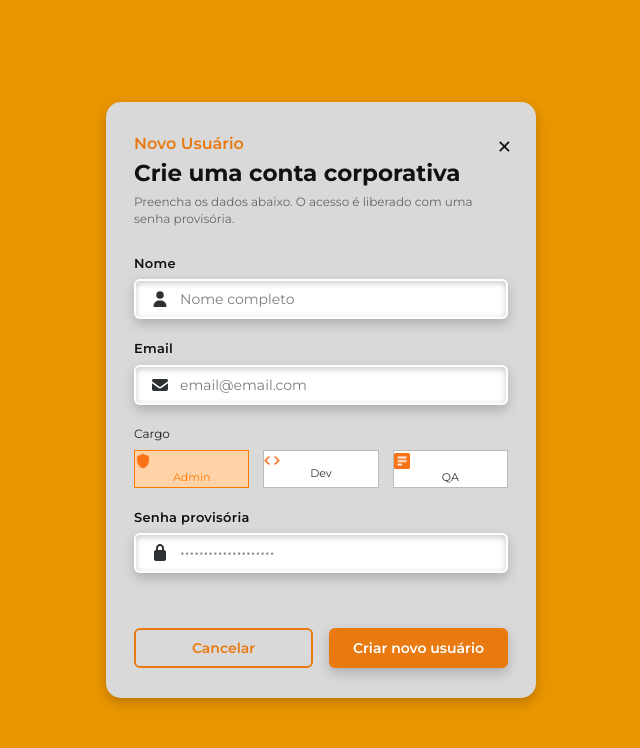
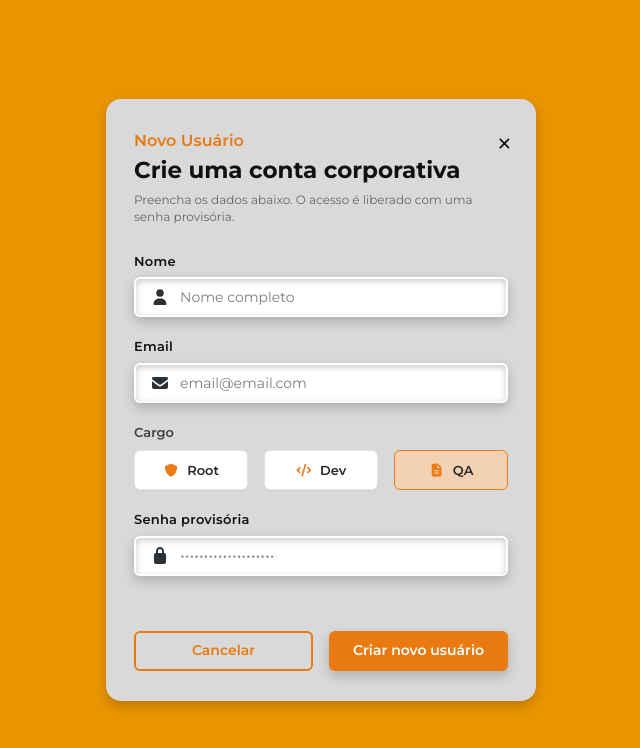
Before and after one commit to Qore-Analitycs/Qore-Analytics---Front-End, a Next.js app: page / in a window 1280 px wide. Shown: the top 748 px of the page, without its empty margins (319-959 px from the left). Built offline with nearby package versions, Linux system fonts and the light colour scheme.

Commit message:
:bug: fix: Adicionando componentes no modal de usuario

```diff
--- a/src/components/usuarioModal/ModalUsuario.tsx
+++ b/src/components/modalUsuario/ModalUsuario.tsx
@@ -2,7 +2,14 @@ import { useState, type FormEvent } from "react";
 import styles from "./ModalUsuario.module.css";
 import Botao from "../botao/botao";
 import Input from "../input/input";
-import { faEnvelope, faLock, faUser } from "@fortawesome/free-solid-svg-icons";
+import {
+  faEnvelope,
+  faLock,
+  faShield,
+  faUser,
+} from "@fortawesome/free-solid-svg-icons";
+import SelecaoCargo from "../selecaoCargo/selecaoCargo";
+import SelecoesCargos from "../selecaoCargo/selecoesCargo";
 
 interface ModalUsuarioProps {
   aberto: boolean;
@@ -68,38 +75,7 @@ export default function ModalUsuario({ aberto, onFechar }: ModalUsuarioProps) {
             placeholder="email@email.com"
           />
 
-          <div className={styles.campo}>
-            <span>Cargo</span>
-
-            <div
-              className={styles.cargos}
-              role="group"
-              aria-label="Selecionar cargo"
-            >
-              {cargos.map((opcao) => (
-                <button
-                  key={opcao.nome}
-                  type="button"
-                  className={
-                    cargoSelecionado === opcao.nome
-                      ? styles.cargoSelecionado
-                      : styles.cargo
-                  }
-                  onClick={() => setCargoSelecionado(opcao.nome)}
-                  aria-pressed={cargoSelecionado === opcao.nome}
-                >
-                  <img
-                    src={opcao.icone}
-                    alt=""
-                    width={16}
-                    height={16}
-                    aria-hidden="true"
-                  />
-                  <span>{opcao.nome}</span>
-                </button>
-              ))}
-            </div>
-          </div>
+           <SelecoesCargos/>
 
           <Input
             className={styles.inputSenha}
--- /dev/null
+++ b/src/components/selecaoCargo/selecaoCargo.module.css
@@ -0,0 +1,95 @@
+.grupoContainer {
+    display: flex;
+    flex-direction: column;
+    gap: 8px;
+    width: 100%;
+}
+
+.label {
+    font-size: 13px;
+    font-weight: 600;
+    color: #3f3f46;
+}
+
+.gridCargos {
+    display: grid;
+    grid-template-columns: repeat(3, 1fr);
+    gap: 16px;
+    width: 100%;
+}
+
+.cargo {
+    display: inline-flex;
+    align-items: center;
+    justify-content: center;
+    gap: 8px;
+    width: 100%;
+    height: 40px;
+    background-color: var(--branco);
+    border-radius: 6px;
+    box-shadow: inset 0px 2px 6px rgba(0, 0, 0, 0.22), var(--sombra);
+    padding: 0 16px;
+    border: 2px solid transparent;
+    border-radius: 6px;
+    font-size: 13px;
+    font-weight: 600;
+    cursor: pointer;
+    transition: all 0.15s ease-in-out;
+    outline: none;
+}
+
+/* Variante padrão (não selecionado - fundo branco com sombra subtil) */
+.branco {
+    background-color: #ffffff;
+    color: #27272a;
+    border: 1px solid #e4e4e7;
+    box-shadow: 0 1px 2px rgba(0, 0, 0, 0.04);
+}
+
+.branco:hover {
+    background-color: #fafafa;
+    border-color: #d4d4d8;
+}
+
+/* Variante laranja explícita */
+.laranja {
+    background-color: #f3d2b3;
+    color: #27272a;
+    border: 1.5px solid #ea7b15;
+}
+
+/* Estado selecionado (idêntico ao botão "QA" na imagem) */
+.selecionado {
+    background-color: #f3d2b3;
+    color: #27272a;
+    border: 1.5px solid #ea7b15;
+    box-shadow: none;
+}
+
+.selecionado:hover {
+    background-color: #efc7a1;
+}
+
+/* Ícone sempre em laranja vibrante (#ea7b15) */
+.icone {
+    display: inline-flex;
+    align-items: center;
+    justify-content: center;
+    color: #ea7b15;
+    font-size: 13px;
+}
+
+.texto {
+    line-height: 1;
+}
+
+/* Tamanho compacto opcional */
+.compacto {
+    height: 34px;
+    padding: 0 12px;
+    font-size: 12px;
+}
+
+.compacto .icone {
+    font-size: 12px;
+}
--- /dev/null
+++ b/src/components/selecaoCargo/selecaoCargo.tsx
@@ -0,0 +1,104 @@
+import React from "react";
+import styles from "./selecaoCargo.module.css";
+import { IconDefinition } from "@fortawesome/fontawesome-svg-core";
+import { FontAwesomeIcon } from "@fortawesome/react-fontawesome";
+
+export type VarianteSelecaoCargo =
+    | "laranja"
+    | "branco"
+    | "orange"
+    | "white";
+
+export type TamanhoSelecaoCargo =
+    | "padrao"
+    | "compacto"
+    | "default"
+    | "compact";
+
+export type SelecaoCargoProps = {
+    text?: string;
+    texto?: string;
+    selected?: boolean;
+    selecionado?: boolean;
+    variant?: VarianteSelecaoCargo;
+    variante?: VarianteSelecaoCargo;
+    size?: TamanhoSelecaoCargo;
+    tamanho?: TamanhoSelecaoCargo;
+    icon?: React.ReactNode | IconDefinition;
+    icone?: React.ReactNode | IconDefinition;
+    onPress?: () => void;
+    onClick?: () => void;
+    className?: string;
+};
+
+const MAPA_VARIANTES: Record<string, string> = {
+    laranja: styles.laranja,
+    orange: styles.laranja,
+    branco: styles.branco,
+    white: styles.branco,
+};
+
+const MAPA_TAMANHOS: Record<string, string> = {
+    padrao: "",
+    default: "",
+    compacto: styles.compacto,
+    compact: styles.compacto,
+};
+
+function isIconDefinition(
+    icone: React.ReactNode | IconDefinition
+): icone is IconDefinition {
+    return (
+        typeof icone === "object" &&
+        icone !== null &&
+        "iconName" in icone &&
+        "prefix" in icone
+    );
+}
+
+export default function SelecaoCargo({
+    text,
+    texto,
+    selected,
+    selecionado,
+    variant = "branco",
+    variante,
+    size = "padrao",
+    tamanho,
+    icon,
+    icone,
+    onPress,
+    onClick,
+    className = "",
+}: SelecaoCargoProps) {
+    const textoFinal = text ?? texto ?? "";
+    const selecionadoFinal = selected ?? selecionado ?? false;
+    const varianteFinal = variante ?? variant;
+    const tamanhoFinal = tamanho ?? size;
+    const iconeFinal = icon ?? icone;
+    const acaoClique = onPress ?? onClick;
+
+    const classeVariante = MAPA_VARIANTES[varianteFinal] || styles.branco;
+    const classeTamanho = MAPA_TAMANHOS[tamanhoFinal] || "";
+    const classeSelecionado = selecionadoFinal ? styles.selecionado : "";
+
+    return (
+        <button
+            type="button"
+            className={`${styles.cargo} ${classeVariante} ${classeTamanho} ${classeSelecionado} ${className}`.trim()}
+            onClick={acaoClique}
+            aria-pressed={selecionadoFinal}
+        >
+            {iconeFinal && (
+                <span className={styles.icone} aria-hidden="true">
+                    {isIconDefinition(iconeFinal) ? (
+                        <FontAwesomeIcon icon={iconeFinal} />
+                    ) : (
+                        iconeFinal
+                    )}
+                </span>
+            )}
+            <span className={styles.texto}>{textoFinal}</span>
+        </button>
+    );
+}
--- /dev/null
+++ b/src/components/selecaoCargo/selecoesCargo.tsx
@@ -0,0 +1,103 @@
+import React, { useState } from "react";
+import styles from "./selecaoCargo.module.css";
+import SelecaoCargo, {
+    SelecaoCargoProps,
+    VarianteSelecaoCargo,
+    TamanhoSelecaoCargo,
+} from "./selecaoCargo";
+
+export { SelecaoCargo };
+export type {
+    SelecaoCargoProps,
+    VarianteSelecaoCargo,
+    TamanhoSelecaoCargo,
+};
+
+export type CargoItem = Omit<
+    SelecaoCargoProps,
+    "selecionado" | "selected" | "onPress" | "onClick"
+> & {
+    id: string;
+};
+
+const CARGOS_PADRAO: CargoItem[] = [
+    {
+        id: "root",
+        texto: "Root",
+        icone: <i className="fa-solid fa-shield" />,
+        variante: "branco",
+    },
+    {
+        id: "dev",
+        texto: "Dev",
+        icone: <i className="fa-solid fa-code" />,
+        variante: "branco",
+    },
+    {
+        id: "qa",
+        texto: "QA",
+        icone: <i className="fa-solid fa-file-lines" />,
+        variante: "branco",
+    },
+];
+
+type SelecoesCargosGroupProps = {
+    label?: string;
+    cargos?: CargoItem[];
+    cargoSelecionado?: string;
+    defaultSelecionado?: string;
+    variante?: VarianteSelecaoCargo;
+    tamanho?: TamanhoSelecaoCargo;
+    onSelect?: (id: string) => void;
+    className?: string;
+};
+
+export default function SelecoesCargos({
+    label = "Cargo",
+    cargos = CARGOS_PADRAO,
+    cargoSelecionado,
+    defaultSelecionado = "qa",
+    variante,
+    tamanho,
+    onSelect,
+    className = "",
+}: SelecoesCargosGroupProps) {
+    const [selecionadoInterno, setSelecionadoInterno] = useState<string | undefined>(
+        defaultSelecionado
+    );
+
+    const idAtivo =
+        cargoSelecionado !== undefined ? cargoSelecionado : selecionadoInterno;
+
+    const handleSelecionar = (id: string) => {
+        if (cargoSelecionado === undefined) {
+            setSelecionadoInterno(id);
+        }
+        onSelect?.(id);
+    };
+
+    return (
+        <div className={`${styles.grupoContainer} ${className}`.trim()}>
+            {label && <label className={styles.label}>{label}</label>}
+
+            <section
+                className={styles.gridCargos}
+                aria-label={label || "Seleção de Cargos"}
+            >
+                {cargos.map((item, index) => {
+                    const { id, ...restProps } = item;
+                    return (
+                        <SelecaoCargo
+                            key={`${id || item.texto || item.text || "cargo"}-${index}`}
+                            {...restProps}
+                            variante={variante ?? item.variante}
+                            tamanho={tamanho ?? item.tamanho}
+                            selecionado={idAtivo === id}
+                            onPress={() => handleSelecionar(id)}
+                        />
+                    );
+                })}
+            </section>
+        </div>
+    );
+}
--- a/src/pages/index.tsx
+++ b/src/pages/index.tsx
@@ -1,6 +1,6 @@
 
 import { useState } from "react";
-import ModalUsuario from "../components/usuarioModal/ModalUsuario";
+import ModalUsuario from "../components/modalUsuario/ModalUsuario";
 
 export default function Home() {
 
```
Also changed, not shown: src/components/modalUsuario/ModalUsuario.module.css (renamed from src/components/usuarioModal/ModalUsuario.module.css).
